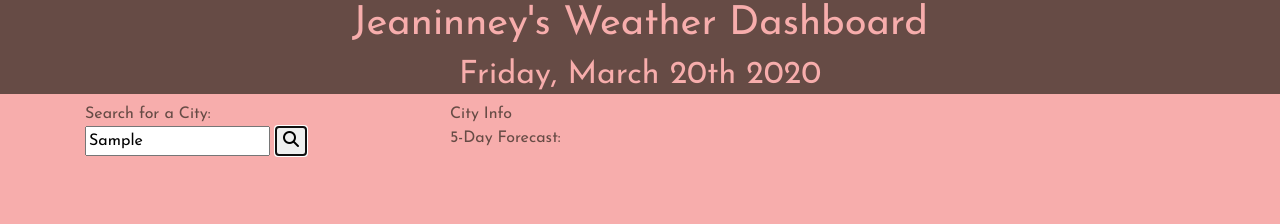
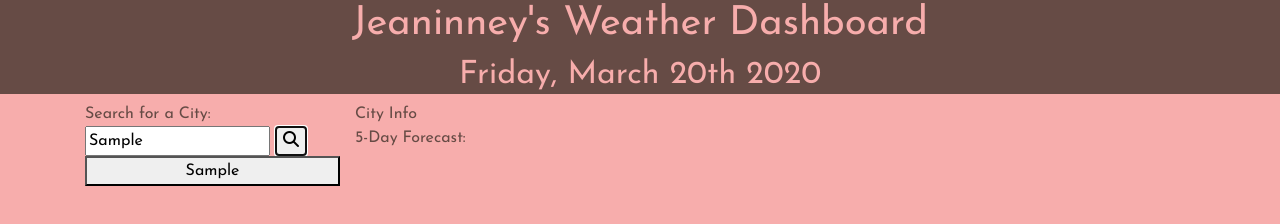
Before and after one commit to Jeaninney/06-WeatherDashboard, a plain HTML site: page index.html in a window 1280 px wide. Both pictures are taken after typing "Sample" into the empty fields and a click on the button 291 px from the left and 141 px from the top of the page. Drawn offline with nearby package versions, Linux system fonts and the light colour scheme.

Commit message:
buttons are saving and populating from local storage

```diff
--- a/index.html
+++ b/index.html
@@ -25,7 +25,7 @@
         </header>
     <div class="container">
         <div class="row">
-            <div class = "col-4" id="citySearch">
+            <div class = "col-3" id="citySearch">
                 Search for a City:
                 <form id="cityForm">
                     <input type="text" id="cityInput">
@@ -36,7 +36,7 @@
                 </div>
 
             </div>
-            <div class = "col-8">
+            <div class = "col-9">
                 <div class = "row" id="cityInfo">
                     City Info
                 </div>
@@ -47,30 +47,6 @@
 
 <script src="script.js">
     //an array to hold all of the cities that are saved to buttons
-    var cities = [];
-
-    function displayButtons() {
-        $("#buttons").empty();
-
-        cities.forEach(city){
-            var newBtn = $("<button>");
-            newBtn.addClass("city");
-            newBtn.attr("name", city);
-            newBtn.text(city);
-            $("#buttons").append(newBtn);
-        }
-    }
-
-    $("#addCityButton").on("click", function (event){
-        event.preventDefault();
-
-        var city = $("#cityInput").val().trim();
-
-        cities.push(city);
-
-        displayButtons();
-    })
-
 
 </script>
 
--- a/script.js
+++ b/script.js
@@ -4,11 +4,61 @@
 //past is .bg-dark
 //present is .bg-warning
 //future is .bg-success
+
+//this loads all of the HTML before running any JS
 $(function () {
 
+// these 2 lines set the date at the top of the page
 var now = moment();
 $("#today").text(now.format("dddd, MMMM Do YYYY"));
 
+//this is the array where I'm storing my saved cities
+var cities = [];
+
+
+// console.log(citiesString);
+// // setting the parsed string of cities to my city array
+// var cities = JSON.parse(citiesString);
+// console.log(cities);
+
+function displayButtons() {
+    $("#cityButtons").empty(); //clears the buttons area
+    //getting the String of saved cities from local storage
+    var citiesString = localStorage.getItem("cities");
+    console.log(citiesString);
+    if (citiesString != null) {
+        cities = JSON.parse(citiesString);
+        console.log(cities);
+        cities.forEach(buildButtons) //adds a button for each item in the cities arry
+    }
+}
+displayButtons();
+
+function buildButtons (city, index) {
+
+    var newBtn = $("<button>");
+    newBtn.addClass("city mx-auto w-100");
+    newBtn.attr("name", city);
+    newBtn.text(city);
+    $("#cityButtons").append(newBtn);
+    $("#cityButtons").append($("<br>"));
+
+}
+
+
+$("#addCityButton").on("click", function (event){
+    event.preventDefault();
+
+    var city = $("#cityInput").val().trim();
+
+    cities.push(city);
+    var cityString = JSON.stringify(cities);
+    localStorage.setItem("cities",cityString);
+    console.log(cityString);
+    displayButtons();
+})
+
+/////////////////////////////
 var currenthour = now.format("H");
 
 function init(){
```
